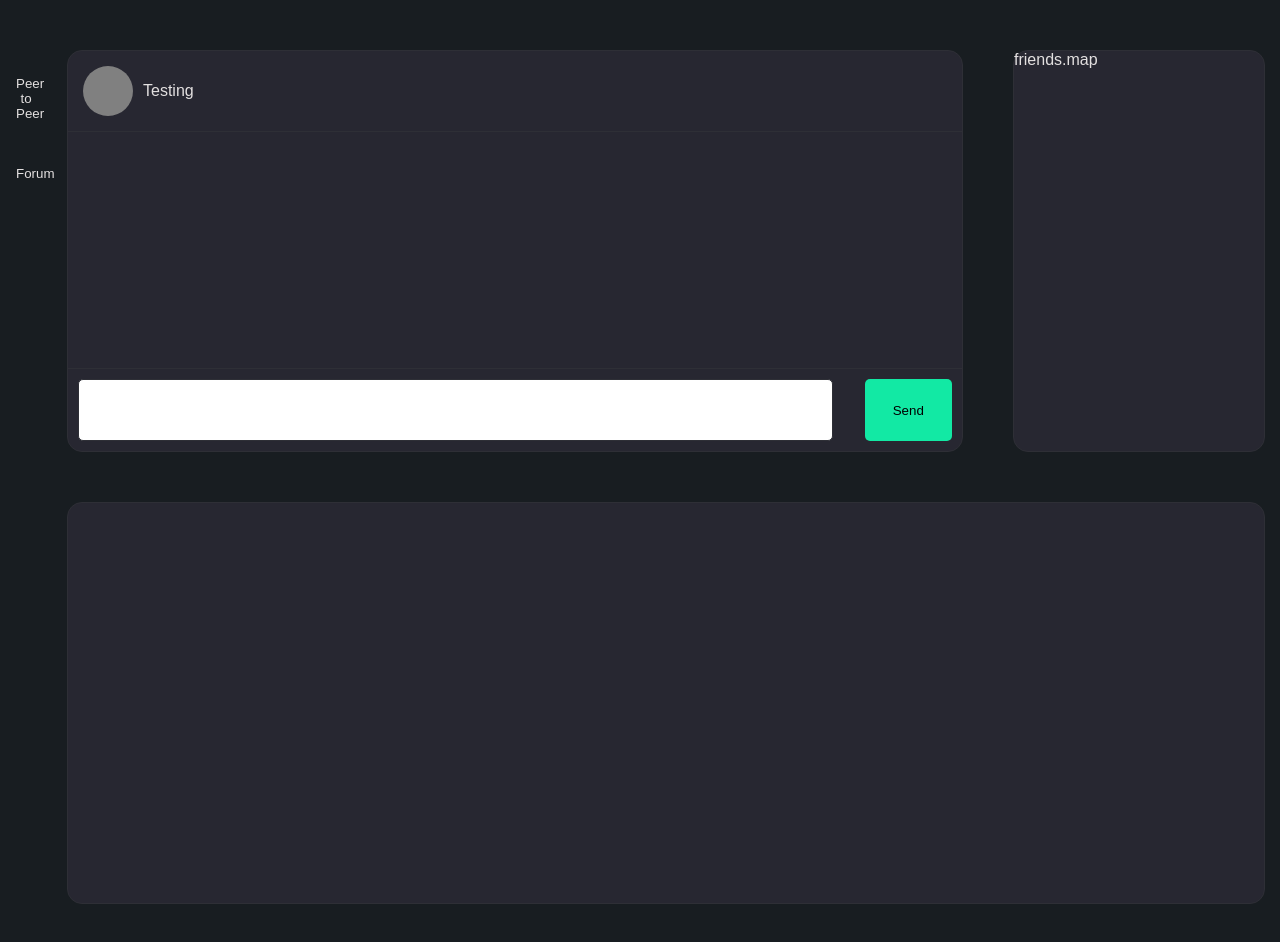
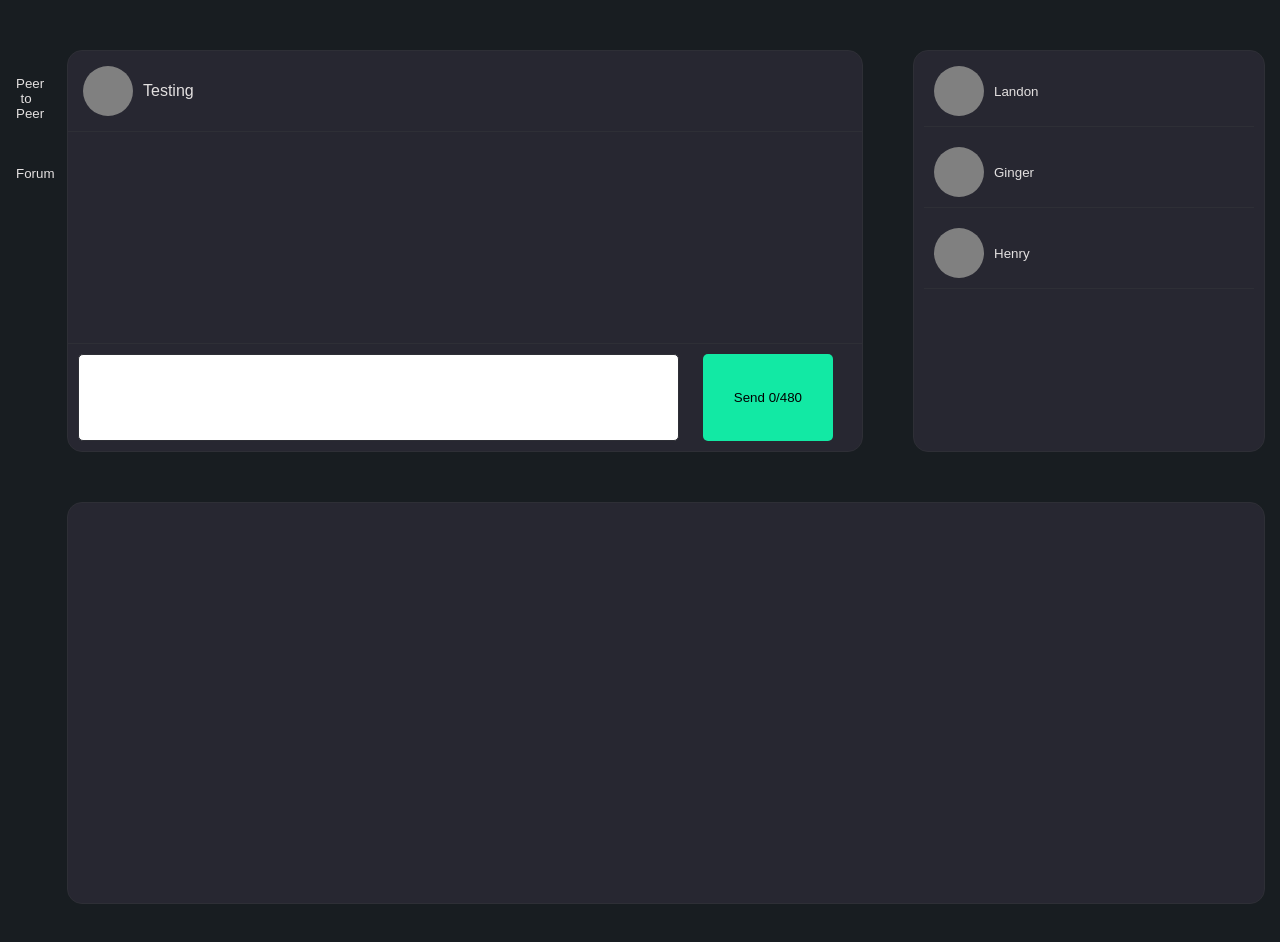
Before and after one commit to landon-thull/algo-chat2, a React (Create React App) app: page / in a window 1280 px wide. Shown: the top 942 px of the page. Built offline with nearby package versions, Linux system fonts and the light colour scheme.

Commit message:
added friends mapper

```diff
--- a/src/App.js
+++ b/src/App.js
@@ -4,10 +4,27 @@ import React, { Component } from "react";
 import "./App.scss";
 import Sidebar from "./components/Sidebar/Sidebar";
 
+var friends = [
+  {
+    pic: "",
+    name: "Landon",
+  },
+  {
+    pic: "",
+    name: "Ginger",
+  },
+  {
+    pic: "",
+    name: "Henry",
+  },
+];
+
 class App extends Component {
   constructor(props) {
     super(props);
-    this.state = {};
+    this.state = {
+      msgLength: 0,
+    };
   }
 
   render() {
@@ -18,17 +35,37 @@ class App extends Component {
           <div className="box chat">
             <div className="section-header">
               <div className="current">
-                <div className="profile" />
+                <div className="profile"></div>
                 <p className="name">Testing</p>
               </div>
             </div>
             <div className="messages"></div>
-            <div className="chat-input">
-              <textarea minLength={3} />
-              <button className="send">Send</button>
-            </div>
+            <form className="chat-input">
+              <textarea
+                minLength={3}
+                onChange={(e) => {
+                  let msg = e.target.value;
+                  this.setState({ msgLength: msg.length });
+                  console.log(this.state.msgLength);
+                }}
+              />
+              <div className="submit-container">
+                <button type="submit" className="send">
+                  Send {this.state.msgLength}/480
+                </button>
+              </div>
+            </form>
           </div>
-          <div className="box friends">friends.map</div>
+          <div className="box friends">
+            {friends.map((props) => {
+              return (
+                <button className="friend-container">
+                  <div className="profile"></div>
+                  <p className="name">{props.name}</p>
+                </button>
+              );
+            })}
+          </div>
           <div className="box config"></div>
         </div>
       </div>
--- a/src/App.scss
+++ b/src/App.scss
@@ -22,7 +22,7 @@
   border: 1px solid #2e2f36;
   margin: 25px;
   border-radius: 15px;
-  min-width: 250px;
+  min-width: 350px;
   min-height: 50vh;
   display: flex;
   flex-direction: column;
@@ -39,26 +39,52 @@
 
 .chat-input {
   border-top: solid 1px #2e2f36;
-  padding-top: 10px;
+  padding: 10px;
   display: flex;
   justify-content: space-between;
-  padding: 10px;
+  align-items: center;
   textarea {
     padding: 5px;
     width: 85%;
-    height: 50px;
+    min-height: 75px;
     border: solid 1px #2e2f36;
     font-family: Arial, Helvetica, sans-serif;
     resize: none;
     border-radius: 5px;
     outline: none;
+    margin: 0;
   }
+  .submit-container {
+    display: flex;
+    flex-direction: row-reverse;
+    width: 25%;
+    justify-content: center;
+    align-items: center;
+    height: 100%;
+
     .send {
-    width: 10%;
+      width: 75%;
+      height: 100%;
       border: none;
       background: rgba(18, 233, 164, 1);
       border-radius: 5px;
+      padding: 10px 5px;
+      margin-left: 5px;
     }
+  }
+}
+
+.friend-container {
+  background: transparent;
+  border: none;
+  outline: none;
+  display: flex;
+  flex-direction: row;
+  align-items: center;
+  margin: 5px 10px;
+  padding: 10px;
+  color: #e3e0e0;
+  border-bottom: 1px solid #2e2f36;
 }
 
 .section-header {
@@ -67,14 +93,15 @@
   justify-content: space-between;
   .current {
     display: flex;
+  }
+}
+
 .profile {
   border-radius: 100%;
   background: gray;
   width: 50px;
   height: 50px;
   margin-right: 10px;
-    }
-  }
 }
 
 .messages {
@@ -105,12 +132,15 @@
     width: 90%;
     margin-left: 0;
     margin-right: 0;
+    min-width: 250px;
   }
   .chat-input {
     textarea {
-      width: 65%;
+      width: 90%;
+      min-height: 75px;
     }
-    .send {
+    .submit-container {
+      height: 100%;
       width: 30%;
     }
   }
```
Lines whose indentation alone changed are shown as unchanged.
